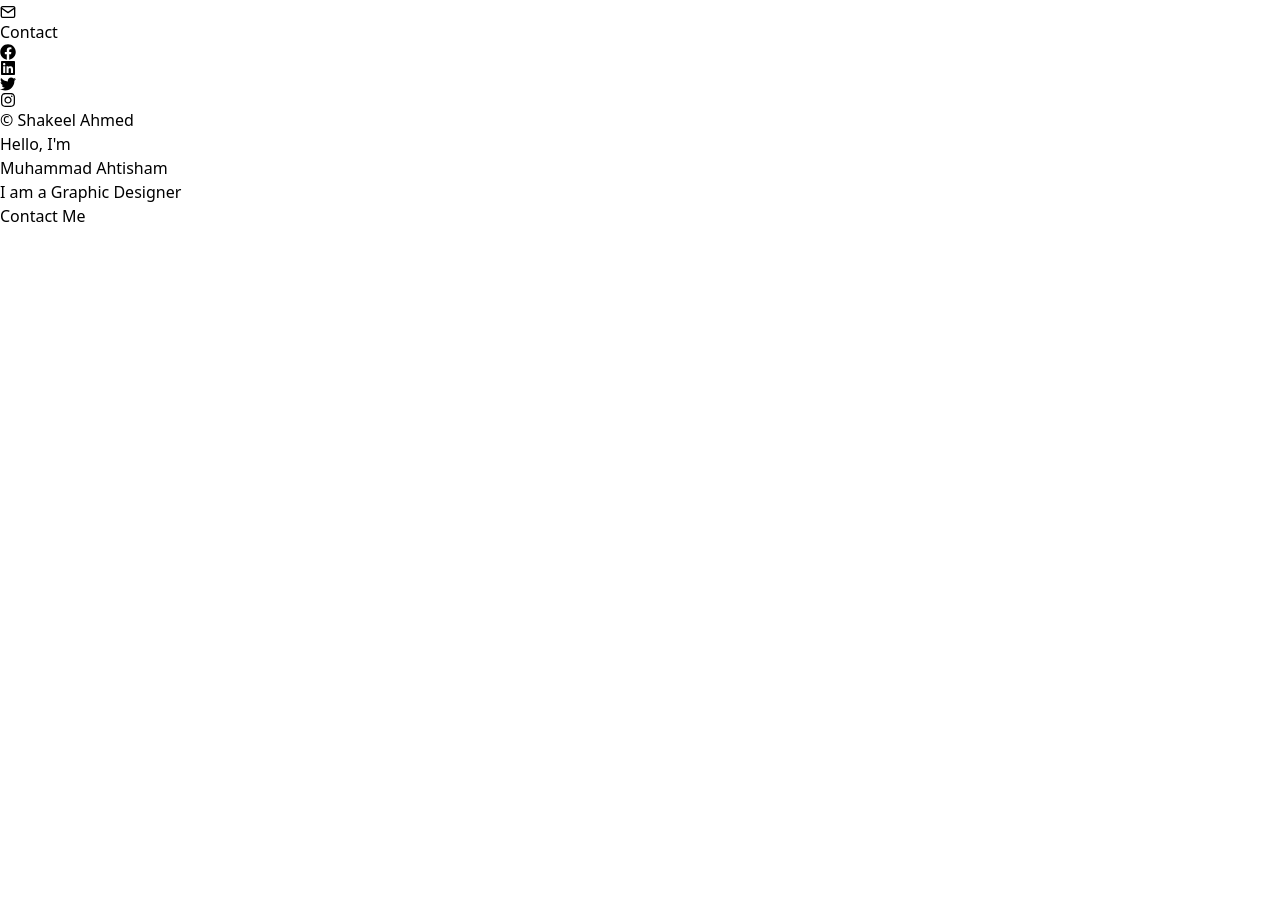
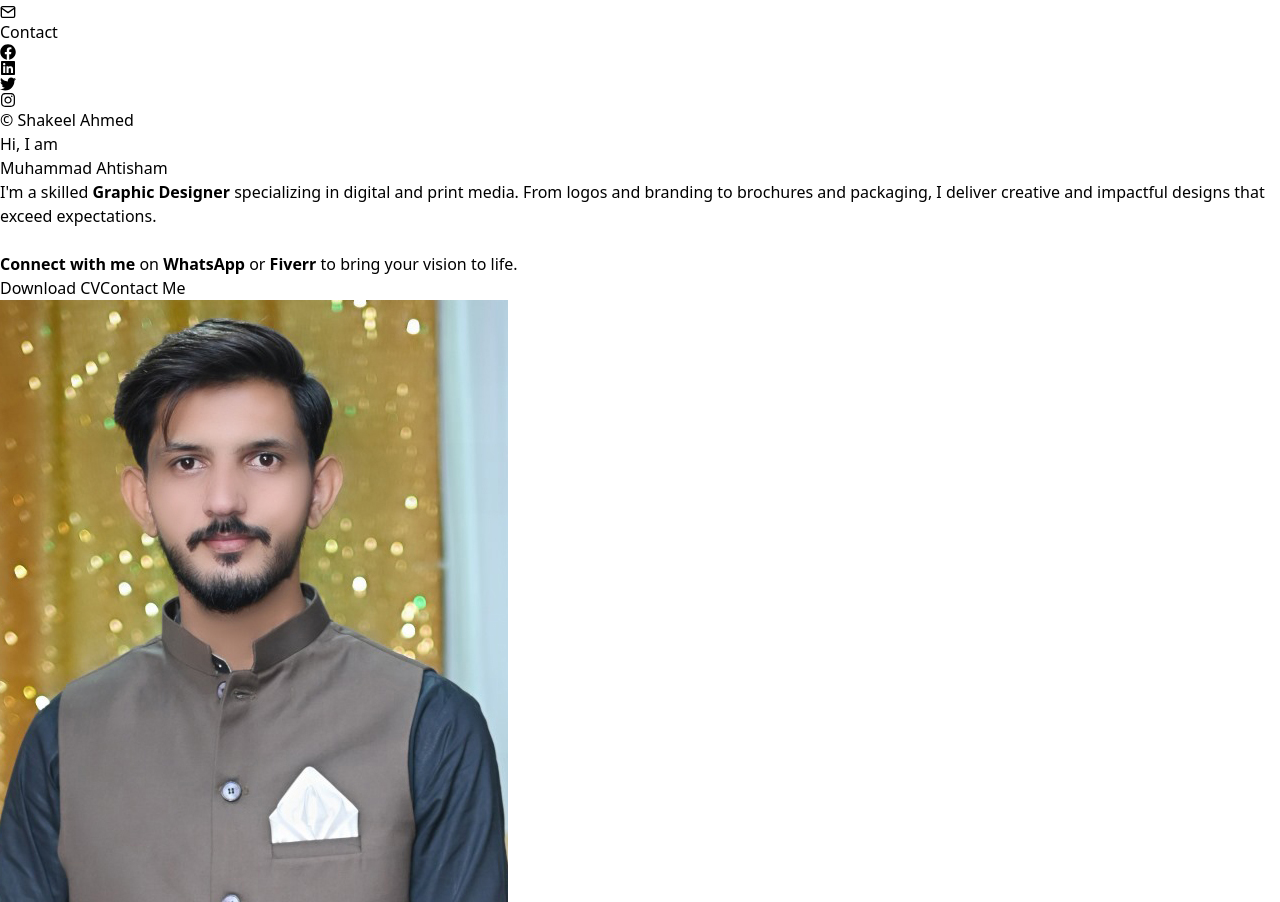
Before and after one commit to shakeelahmadcoder/GFX-Portfolio-Website-, a React (Vite) app: page / in a window 1280 px wide. Shown: the part 306-1208 px from the top of the page. Before the commit the page ends 800 px from the top, so only its background shows below. Built offline with nearby package versions, Linux system fonts and the light colour scheme.

Commit message:
design fixes

```diff
--- a/src/App.jsx
+++ b/src/App.jsx
@@ -4,7 +4,6 @@ import { BrowserRouter as Router, Routes, Route } from 'react-router-dom';
 import Home from './components/Pages/Home';
 import About from './components/Pages/About';
 import Contact from './components/Pages/Contact';
-// import Blog from './components/Pages/Blog';
 import Portfolio from './components/Pages/Portfolio';
 import Testimonials from './components/Pages/Testimonials';
 import Resume from './components/Pages/Resume';
--- a/src/components/Pages/Home.jsx
+++ b/src/components/Pages/Home.jsx
@@ -1,42 +1,50 @@
 import React from 'react';
 import { useNavigate } from 'react-router-dom';
-import bgImage from '../../assets/Images/1.jpg';
+import profilePic from '../../assets/Images/1.jpg'; // Replace with your profile picture
 
 const Home = () => {
   const navigate = useNavigate();
 
   return (
-    <div className="relative min-h-screen flex items-center justify-center bg-black text-white">
-      {/* Background Image */}
-      <div
-        className="absolute inset-0 bg-cover bg-center opacity-20"
-        style={{
-          backgroundImage: `url(${bgImage})`,
-        }}
-      ></div>
-
-      {/* Content Overlay */}
-      <div className="relative z-10 text-center px-4">
-        <p className="text-lg md:text-xl font-light mb-4">
-          Hello, I'm
-        </p>
-        <h1 className="text-5xl md:text-6xl font-bold mb-4">
+    <div className="min-h-screen flex items-center justify-center bg-[#242424] px-4">
+      {/* Main Content Container */}
+      <div className="max-w-5xl mx-auto flex flex-col md:flex-row items-center justify-center text-center md:text-left gap-12">
+        {/* Left Content */}
+        <div className="flex-1 px-6">
+          <h2 className="text-xl text-gray-400 mb-2">Hi, I am</h2>
+          <h1 className="text-3xl md:text-4xl font-bold text-white mb-4">
             Muhammad Ahtisham
           </h1>
-        <p className="text-xl md:text-2xl font-medium mb-8">
-          I am a Graphic Designer
+          <p className="text-lg text-gray-400 mb-6 leading-relaxed">
+            I'm a skilled <strong className="text-white">Graphic Designer</strong> specializing in digital and print media. From logos and branding to brochures and packaging, I deliver creative and impactful designs that exceed expectations.
+            <br /><br />
+            <strong className="text-white">Connect with me</strong> on <strong className="text-blue-500">WhatsApp</strong> or <strong className="text-green-500">Fiverr</strong> to bring your vision to life.
           </p>
+          <div className="flex justify-center md:justify-start gap-4">
+            <button
+              onClick={() => navigate('/download-cv')}
+              className="px-6 py-3 bg-blue-600 text-white rounded-full hover:bg-blue-700 shadow-md transition duration-300"
+            >
+              Download CV
+            </button>
             <button
               onClick={() => navigate('/contact')}
-          className="px-8 py-4 bg-yellow-500 text-black text-lg rounded-full shadow-lg hover:bg-yellow-600 transition duration-300"
+              className="px-6 py-3 bg-gray-600 text-white rounded-full hover:bg-gray-700 shadow-md transition duration-300"
             >
               Contact Me
             </button>
           </div>
+        </div>
 
-      {/* Decorative Elements */}
-      <div className="absolute top-0 left-0 w-16 h-16 bg-blue-500 rounded-full opacity-50 animate-pulse"></div>
-      <div className="absolute bottom-0 right-0 w-32 h-32 bg-pink-500 rounded-full opacity-30 animate-bounce"></div>
+        {/* Right Image */}
+        <div className="flex-1 flex justify-center items-center">
+          <img
+            src={profilePic}
+            alt="Graphic Designer"
+            className="rounded-full shadow-lg w-64 h-64 object-cover border-4 border-gray-500"
+          />
+        </div>
+      </div>
     </div>
   );
 };
--- a/src/components/Pages/Portfolio.jsx
+++ b/src/components/Pages/Portfolio.jsx
@@ -16,6 +16,9 @@ import Logo1 from "../../assets/Images/Logo1.jpg";
 import Logo2 from "../../assets/Images/Logo2.jpg";
 
 const portfolioData = [
+  // Logo Design
+  { id: 14, title: "Logo Design 1", category: "Logo Design", image: Logo1 },
+  { id: 15, title: "Logo Design 2", category: "Logo Design", image: Logo2 },
   // Thumbnail Design
   { id: 1, title: "Thumbnail Design 1", category: "Thumbnail Design", image: Thumbnail1 },
   { id: 2, title: "Thumbnail Design 2", category: "Thumbnail Design", image: Thumbnail2 },
@@ -33,9 +36,7 @@ const portfolioData = [
   { id: 12, title: "Poster Design 5", category: "Poster Design", image: Poster5 },
   { id: 13, title: "Poster Design 6", category: "Poster Design", image: Poster6 },
 
-  // Logo Design
-  { id: 14, title: "Logo Design 1", category: "Logo Design", image: Logo1 },
-  { id: 15, title: "Logo Design 2", category: "Logo Design", image: Logo2 },
+
 ];
 
 const Portfolio = () => {
@@ -79,7 +80,7 @@ const Portfolio = () => {
             <img
               src={item.image}
               alt={item.title}
-              className="w-full h-60 object-cover rounded-lg"
+              className="w-full h-full object-cover "
             />
             {/* Overlay */}
             <div className="absolute inset-0 bg-black/60 flex flex-col justify-center items-center opacity-0 group-hover:opacity-100 transition-opacity duration-300 rounded-lg">
```
Also changed, not shown: src/assets/Images/1.jpg. Lines whose indentation alone changed are shown as unchanged.
